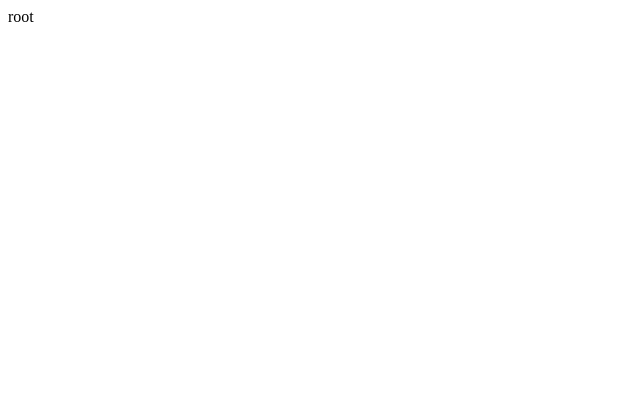
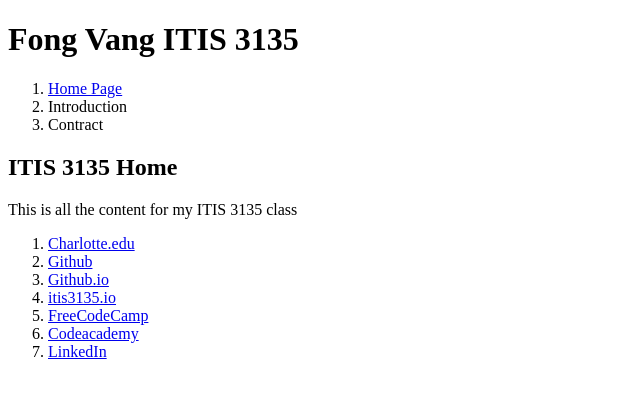
Before and after one commit to fongv17/itis3135, a plain HTML site: page index.html in a window 1280 px wide. Shown: the whole page, without its empty margins (0-640 px from the left). Drawn offline with Linux system fonts and the light colour scheme.

Commit message:
assignment

```diff
--- a/index.html
+++ b/index.html
@@ -3,11 +3,32 @@
 <head>
   <meta charset="UTF-8">
   <meta name="viewport" content="width=device-width, initial-scale=1.0">
-  <meta http-equiv="X-UA-Compatible" content="IE=edge">
   <script src="https://lint.page/kit/4d0fe3.js" crossorigin="anonymous"></script>
-  <title>Landing Page</title>
+  <title>Fong Vang || ITIS 3135 || COURSE PAGE</title>
 </head>
 <body>
-  root
+<header>
+<h1>Fong Vang ITIS 3135</h1>
+<ol>
+    <li><a href="/fongv17.github.io/index.html">Home Page</a></li>
+    <li>Introduction</li>
+    <li>Contract</li>
+</ol>
+</header>
+<main>
+    <h2>ITIS 3135 Home</h2>
+    <p>This is all the content for my ITIS 3135 class</p>
+</main>
+<footer>
+    <ol>
+    <li><a href="/fongv17.github.io/index.html">Charlotte.edu</a></li>
+    <li><a href="https://github.com/fongv17?tab=repositories">Github</a></li>
+    <li><a href="https://fongv17.github.io/">Github.io</a></li>
+    <li><a href="https://fongv17.github.io/itis3135/">itis3135.io</a></li>
+    <li><a href="https://www.freecodecamp.org/fvang6">FreeCodeCamp</a></li>
+    <li><a href="https://fongv17.github.io/itis3135/">Codeacademy</a></li>
+    <li><a href="https://www.linkedin.com/in/fong-vang-7389a71b7/">LinkedIn</a></li>
+    </ol>
+</footer>
 </body>
 </html>
```
